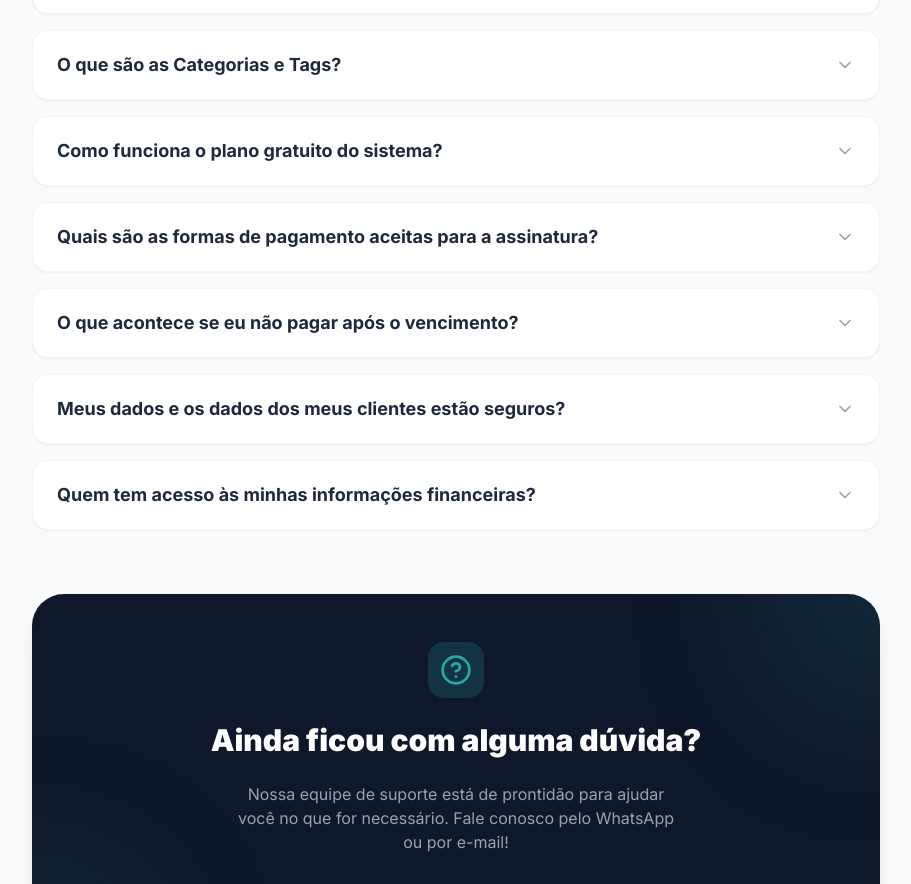
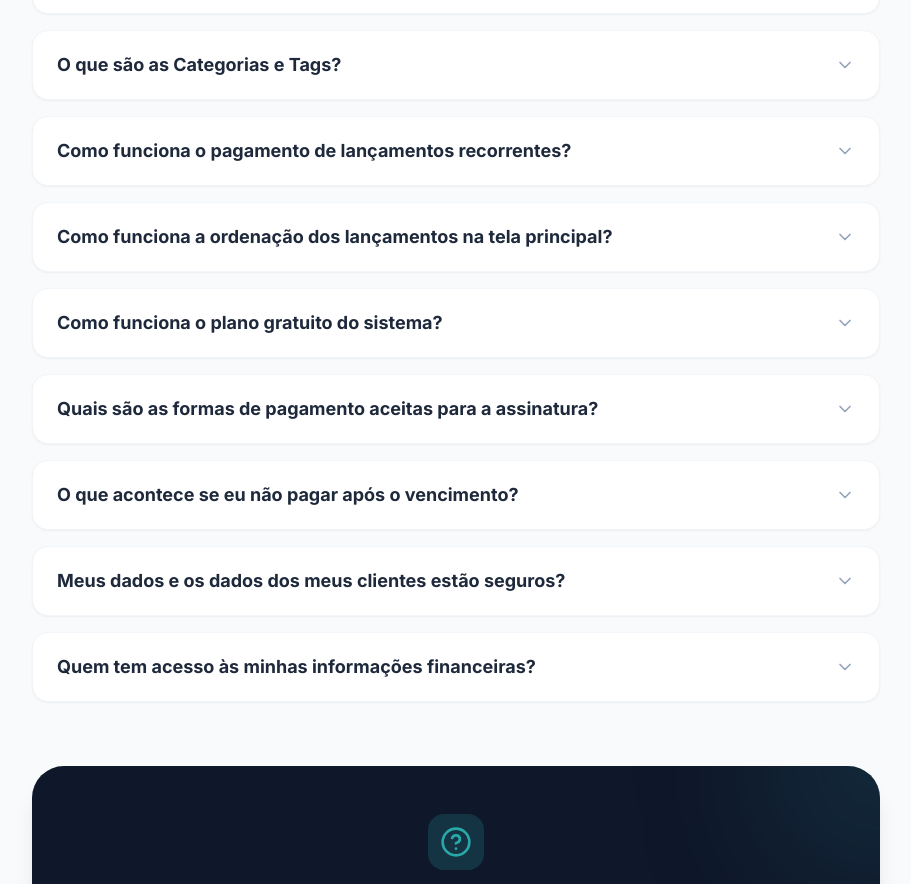
Before and after one commit to arporj/recebimentosmart, a React (Vite) app: page /faq in a window 1280 px wide. Shown: the part 960-1844 px from the top of the page, without its empty margins (184-1095 px from the left). Built offline with nearby package versions, Linux system fonts and the light colour scheme; no server answers.

Commit message:
docs(faq): atualizar central de faq com novas regras de lancamentos recorrentes e ordenacao

```diff
--- a/src/components/v2/FAQPage/index.tsx
+++ b/src/components/v2/FAQPage/index.tsx
@@ -38,6 +38,16 @@ const FAQ_ITEMS: FAQItem[] = [
         category: 'funcionalidades',
         question: 'O que são as Categorias e Tags?',
         answer: 'Categorias servem para organizar seus lançamentos no fluxo de caixa (ex: Alimentação, Aluguel, Serviços Prestados). As Tags servem para uma classificação secundária e cruzada (ex: Tag "Projeto X" ou "Cliente Especial"), permitindo que você filtre relatórios de formas extremamente detalhadas para entender para onde seu dinheiro está indo.'
+    },
+    {
+        category: 'funcionalidades',
+        question: 'Como funciona o pagamento de lançamentos recorrentes?',
+        answer: 'Ao confirmar o pagamento de um lançamento recorrente ou parcelado, o sistema confirma apenas a parcela selecionada ("Somente este") para evitar a alteração acidental de parcelas futuras. O lançamento pago é então registrado na data exata em que você confirmou o pagamento (data do pagamento), enquanto as parcelas e lançamentos futuros são mantidos intactos em suas respectivas datas de vencimento originais.'
+    },
+    {
+        category: 'funcionalidades',
+        question: 'Como funciona a ordenação dos lançamentos na tela principal?',
+        answer: 'Para facilitar o controle financeiro, no dia de "Hoje", os lançamentos são agrupados e ordenados automaticamente de forma inteligente: primeiro são exibidos os lançamentos pagos, seguidos pelos vencidos (em atraso) e, por último, os pendentes. Além disso, os lançamentos que foram pagos no mesmo dia são exibidos em ordem cronológica de pagamento (do primeiro ao último pago).'
     },
     {
         category: 'planos',
```
